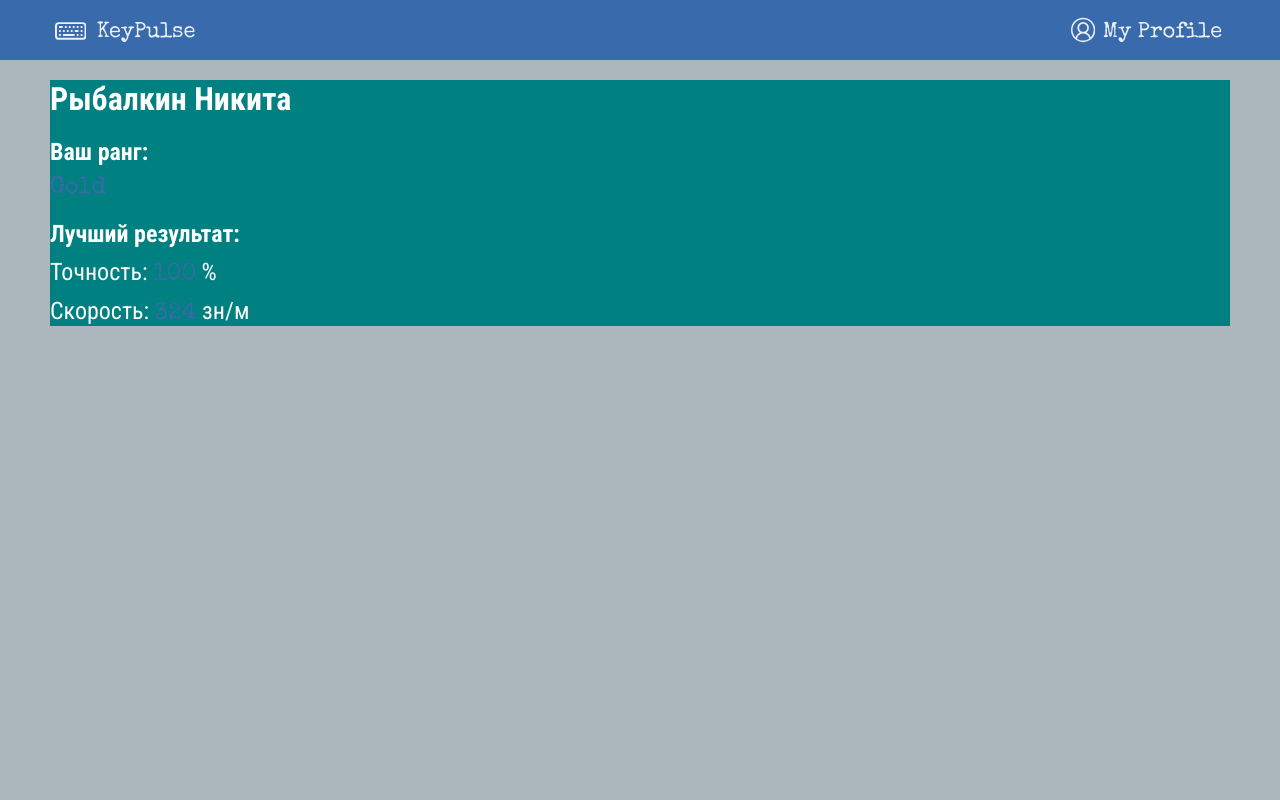
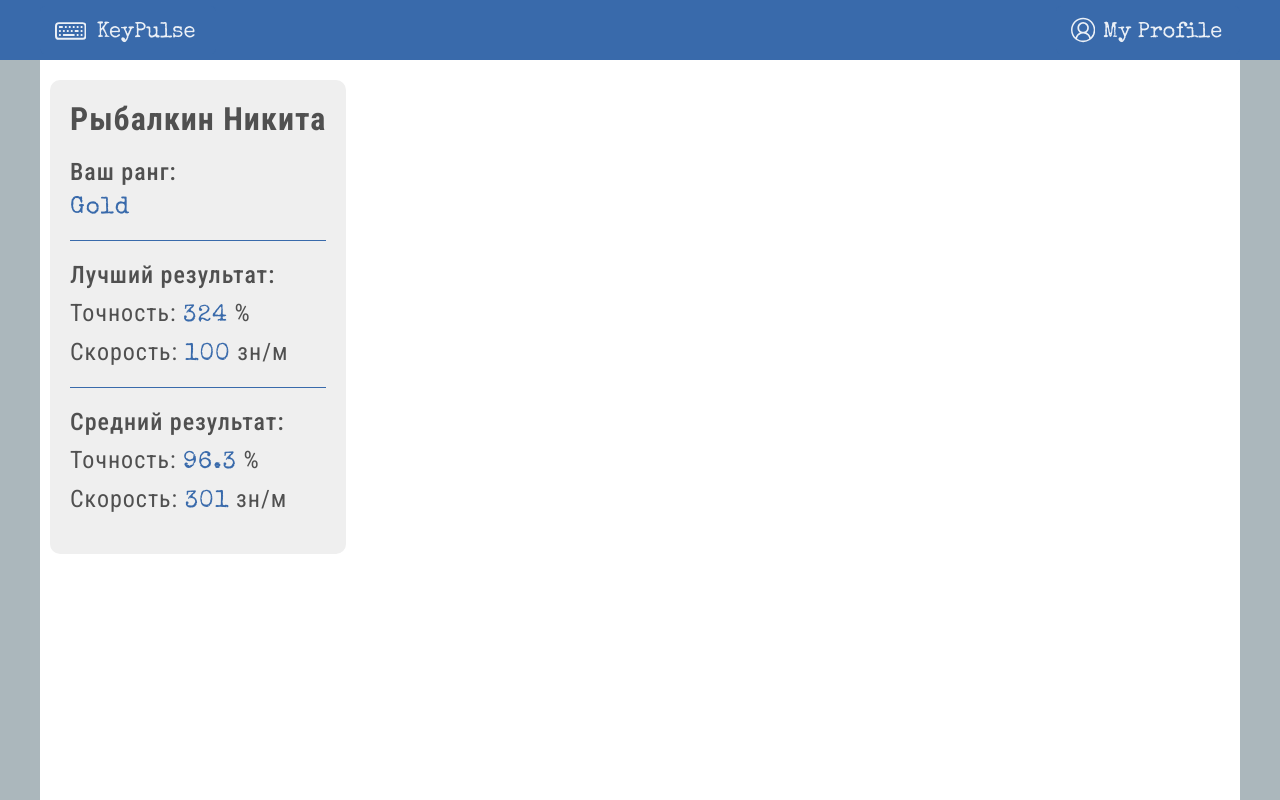
Before and after one commit to neekit95/keypulse, a React (Create React App) app: page /user in a window 1280 px wide. Built offline with nearby package versions, Linux system fonts and the light colour scheme.

Commit message:
user-page update

```diff
--- a/src/pages/user-page/user-page.module.scss
+++ b/src/pages/user-page/user-page.module.scss
@@ -9,31 +9,46 @@
 
 .wrapper {
   margin-top: 60px;
-  //background-color: #8080a1;
+  //background-color: #396aab;
   min-height: calc(100vh - 60px);
-  //background-color: red;
-  color: white;
+  background-color: white;
+  color: #505050;
   width: 100%;
   max-width: 1200px;
   height: 100%;
   padding: 20px 10px;
+  display: flex;
+  justify-content: space-between;
+  align-items: flex-start;
 
 }
 
 .profile {
+  font-weight: 400;
   display: flex;
   justify-content: space-between;
   flex-direction: column;
   gap: 20px;
-  width: 100%;
-  background-color: teal;
+  //width: %;
+  background-color: #efefef;
+  padding: 20px;
+  border-radius: 10px;
+  letter-spacing: 1px;
+
+  .h2NotBottom {
+    border-bottom: none;
+
+  }
 
   h2 {
     display: flex;
+    font-weight: 500;
     justify-content: center;
     align-items: flex-start;
     flex-direction: column;
     gap: 10px;
+    padding-bottom: 20px;
+    border-bottom: 1px solid #396aab;
 
     p {
       font-weight: 400;
--- a/src/pages/user-page/user-page.tsx
+++ b/src/pages/user-page/user-page.tsx
@@ -3,7 +3,10 @@ import style from './user-page.module.scss'
 
 const UserPage = () => {
     const [name, setName] = useState('Рыбалкин Никита');
-    const [result, setResult] = useState('100%  320 зн/м');
+    const [bestAccuracy, setBestAccuracy] = useState(100);
+    const [middleAccuracy, setMiddleAccuracy] = useState(96.3);
+    const [bestSpeed, setBestSpeed] = useState(324)
+    const [middleSpeed, setMiddleSpeed] = useState(301);
     const [rang, setRang] = useState('Gold');
 
     return (
@@ -13,11 +16,18 @@ const UserPage = () => {
                     <h1>
                         {name}
                     </h1>
-                    <h2>Ваш ранг: <span> {rang}</span></h2>
+                    <h2>
+                        Ваш ранг: <span> {rang} </span>
+                    </h2>
                     <h2>
                         Лучший результат:
-                        <p>Точность: <span>100</span> %</p>
-                        <p>Скорость: <span>324</span> зн/м</p>
+                        <p>Точность: <span>{bestSpeed}</span> %</p>
+                        <p>Скорость: <span>{bestAccuracy}</span> зн/м</p>
+                    </h2>
+                    <h2 className={style.h2NotBottom}>
+                        Средний результат:
+                        <p>Точность: <span>{middleAccuracy}</span> %</p>
+                        <p>Скорость: <span>{middleSpeed}</span> зн/м</p>
                     </h2>
                 </div>
 
```
